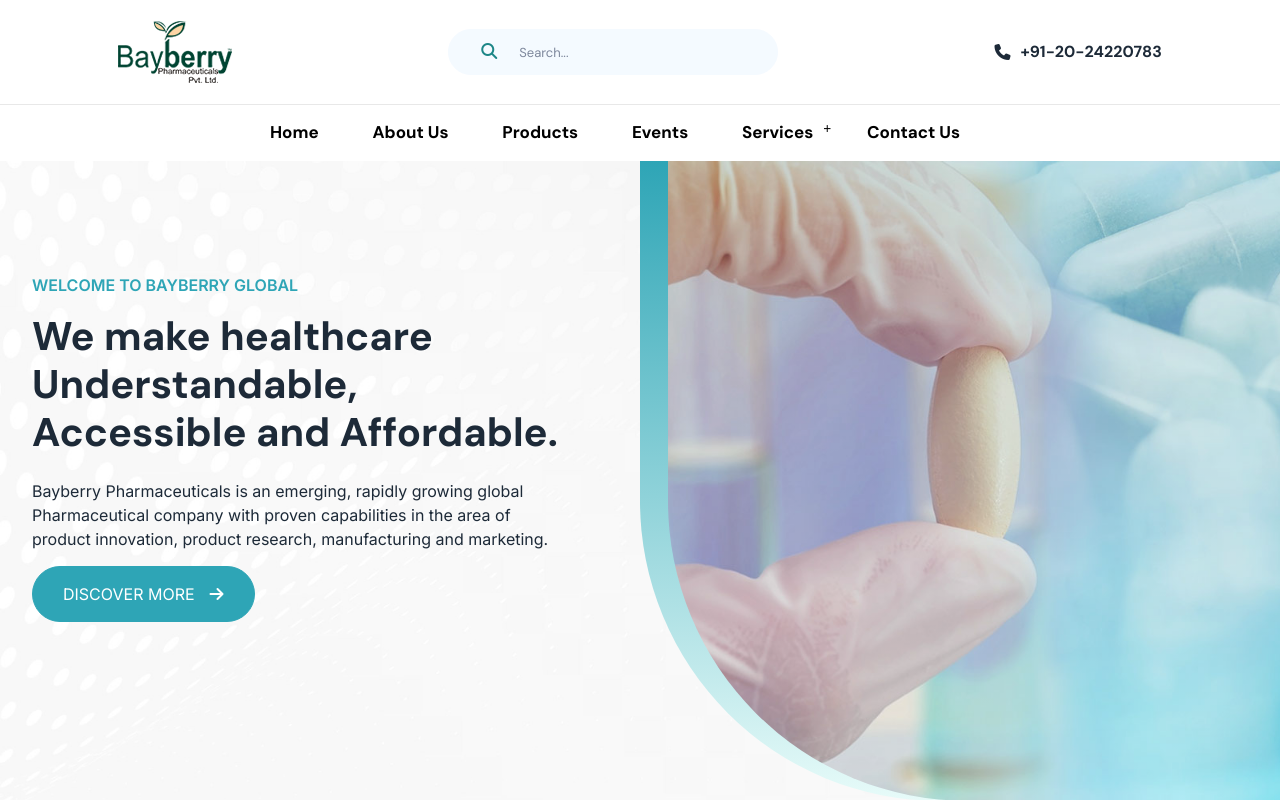
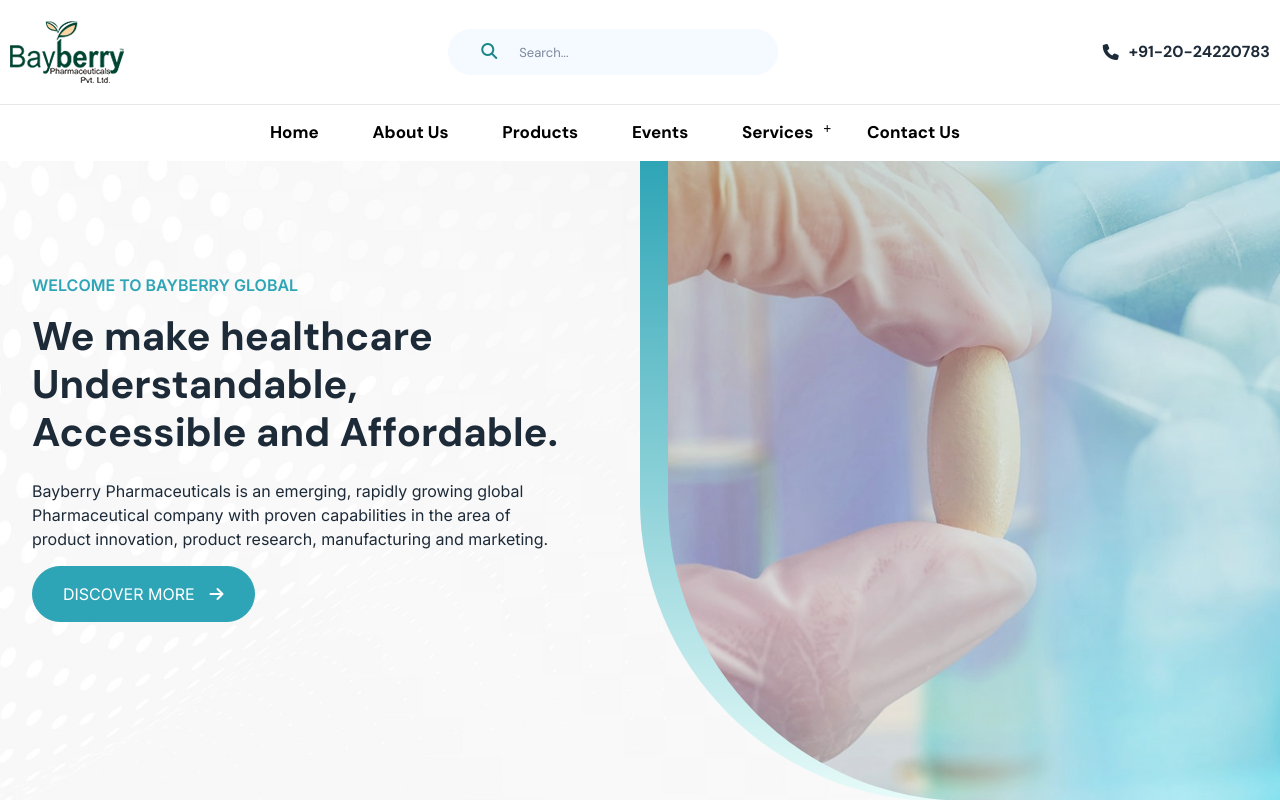
Before and after one commit to nishabukke/bayberry-global, a plain HTML site: page index.html in a window 1280 px wide. Shown: the top 800 px of the page. Drawn offline with nearby package versions, Linux system fonts and the light colour scheme.

Commit message:
minor change

```diff
--- a/index.html
+++ b/index.html
@@ -16,7 +16,7 @@
     <header class="header dm-sans-font" id="header">
         <div class="header-inner">
             <div class="upper-header">
-                <div class="container-fluid">
+                <div class="section-container">
                     <div class="left-header">
                         <img src="images/logo.png" alt="">
                     </div>
--- a/style.css
+++ b/style.css
@@ -107,9 +107,9 @@
 
 
 
-.upper-header .container-fluid{
+.upper-header .section-container{
     display: flex;
-    justify-content: space-around;
+    justify-content: space-between;
     align-items: center;
     padding: 20px 10px;
     border-bottom: 1px solid #00000017;
```
